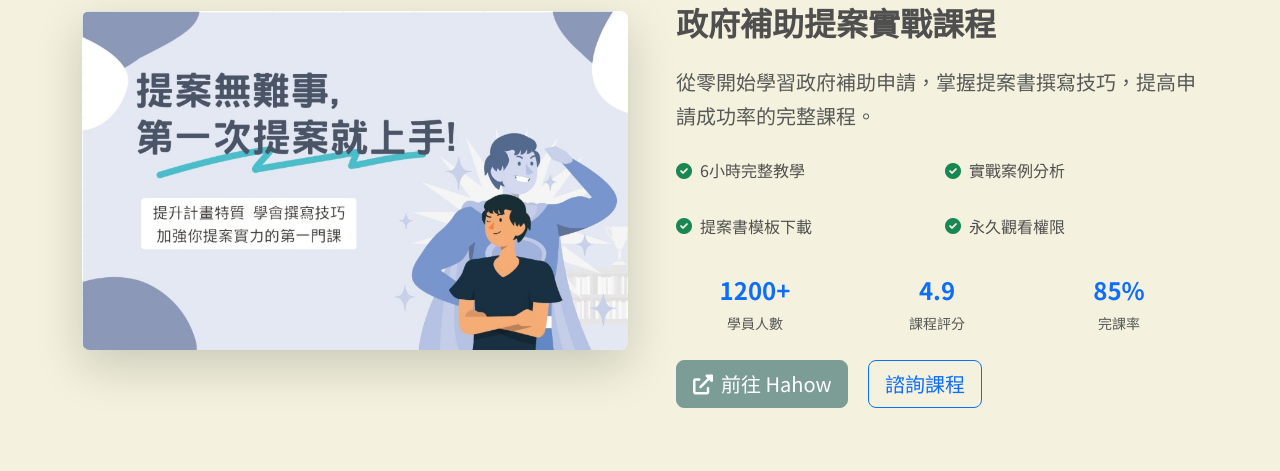
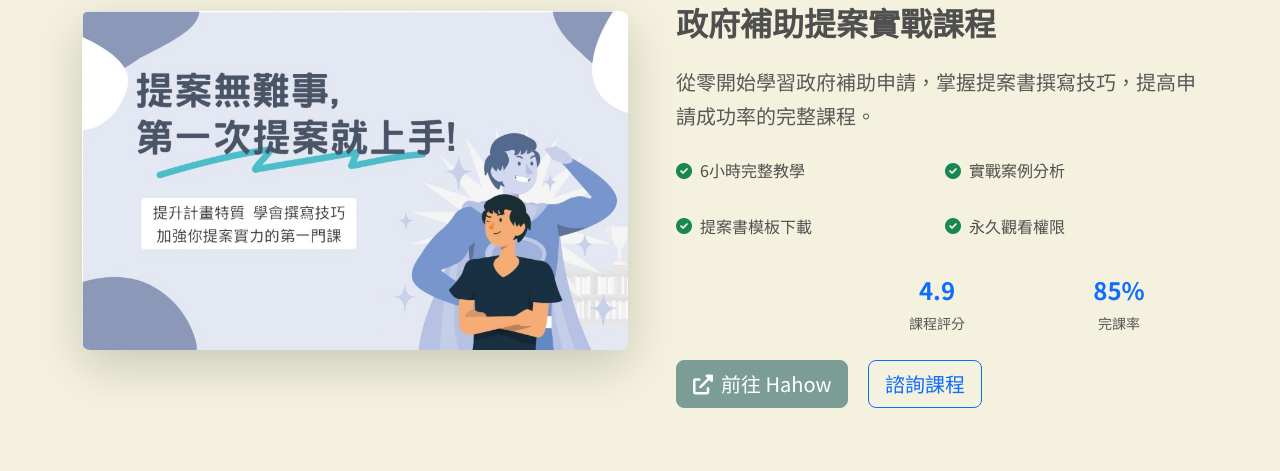
Before and after one commit to Shihjiajyun/consultant, a PHP site: page / in a window 1280 px wide. Shown: the part 4619-5090 px from the top of the page. Run offline with PHP 8.4, Linux system fonts and the light colour scheme; data that the repository does not hold is empty.

Commit message:
移除學員人數

```diff
--- a/index.php
+++ b/index.php
@@ -476,10 +476,10 @@ $categoryColors = [
                         <div class="course-stats mb-4">
                             <div class="row text-center">
                                 <div class="col-4">
-                                    <div class="stat">
+                                    <!-- <div class="stat">
                                         <h4 class="fw-bold text-primary mb-1">1200+</h4>
                                         <small class="text-muted">學員人數</small>
-                                    </div>
+                                    </div> -->
                                 </div>
                                 <div class="col-4">
                                     <div class="stat">
```
